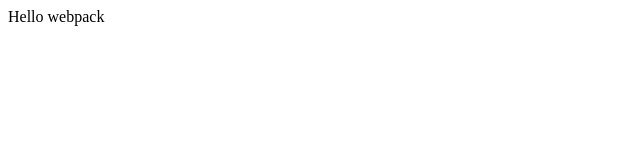
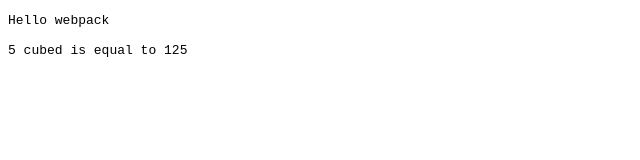
Before and after one commit to sleepyted/webpackdemos, a website built with webpack: page dist/index.html in a window 1280 px wide. Shown: the whole page, without its empty margins (0-640 px from the left). Built offline with nearby package versions, Linux system fonts and the light colour scheme.

Commit message:
treeshaking :markSideEffect&Minify

```diff
--- a/package.json
+++ b/package.json
@@ -1,5 +1,8 @@
 {
   "name": "webpackdemos",
+  "sideEffects": [
+    "*.css"
+  ],
   "version": "1.0.0",
   "description": "learning webpack",
   "private": true,
--- a/src/index.js
+++ b/src/index.js
@@ -1,9 +1,13 @@
-import _ from "lodash"
+import {cube} from './math.js'
 
 function component(){
-    let element = document.createElement('div')
+    let element = document.createElement('pre')
 
-    element.innerHTML = _.join(['Hello', 'webpack'], ' ')
+    element.innerHTML = [
+        'Hello webpack',
+        '5 cubed is equal to ' + cube(5)
+    ].join('\n\n')
+
     return element
 }
 
--- /dev/null
+++ b/src/math.js
@@ -0,0 +1,7 @@
+export function square(x) {
+    return x * x
+}
+
+export function cube(x) {
+    return x * x * x
+}
--- a/webpack.config.js
+++ b/webpack.config.js
@@ -3,7 +3,18 @@
 module.exports = {
     entry: './src/index.js',
     output:{
-        filename:'main.js',
+        filename:'bundle.js',
         path: path.resolve(__dirname, 'dist')
-    }
+    },
+    mode: 'production',
+    // optimization: {
+    //     usedExports: true
+    // }
+    // In order to take advantage of tree shaking, you must...
+//
+    // Use ES2015 module syntax (i.e. import and export).
+    // Ensure no compilers transform your ES2015 module syntax into CommonJS modules (this is the default behavior of popular Babel preset @babel/preset-env - see documentation for more details).
+    // Add a "sideEffects" property to your project's package.json file.
+    // Use production mode configuration option to enable various optimizations including minification and tree shaking.
+
 }
```
Also changed, not shown: dist/bundle.js (added), dist/index.html, dist/main.js.
